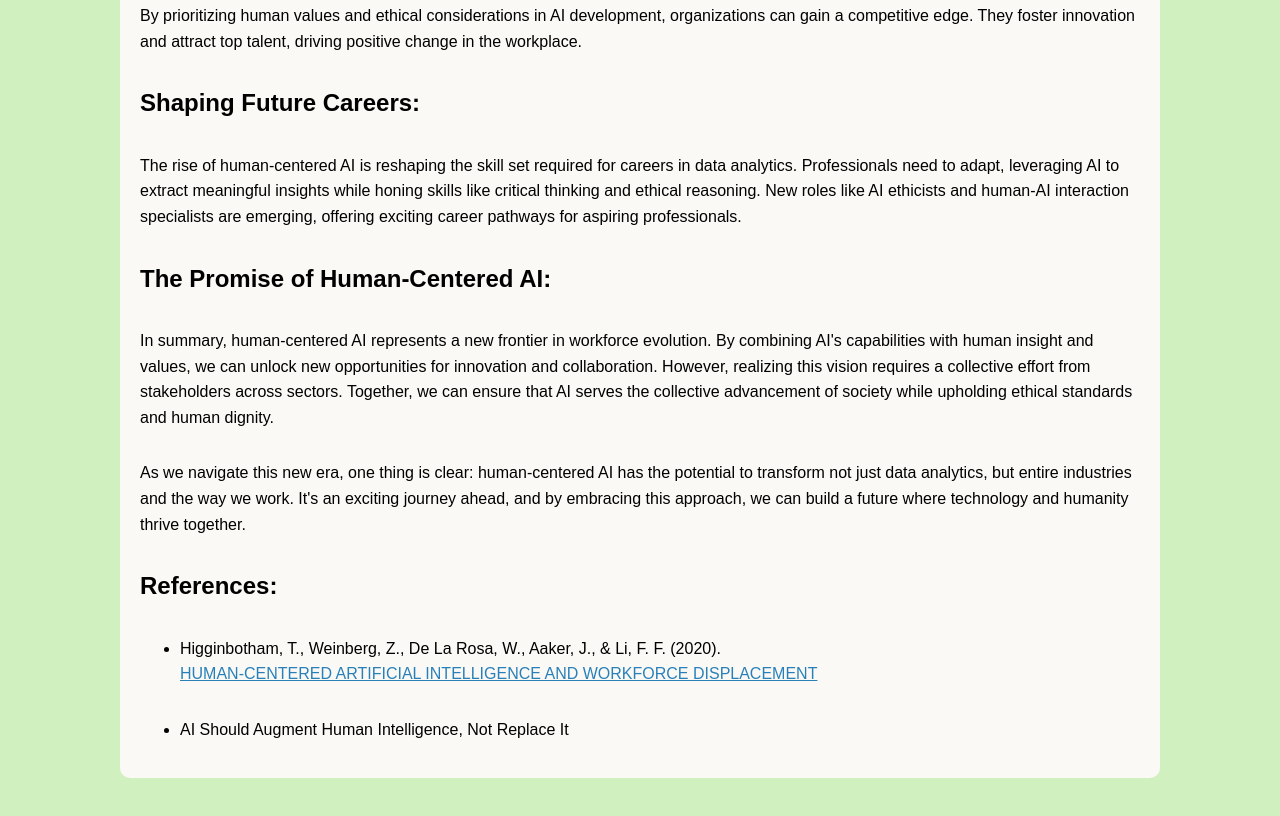
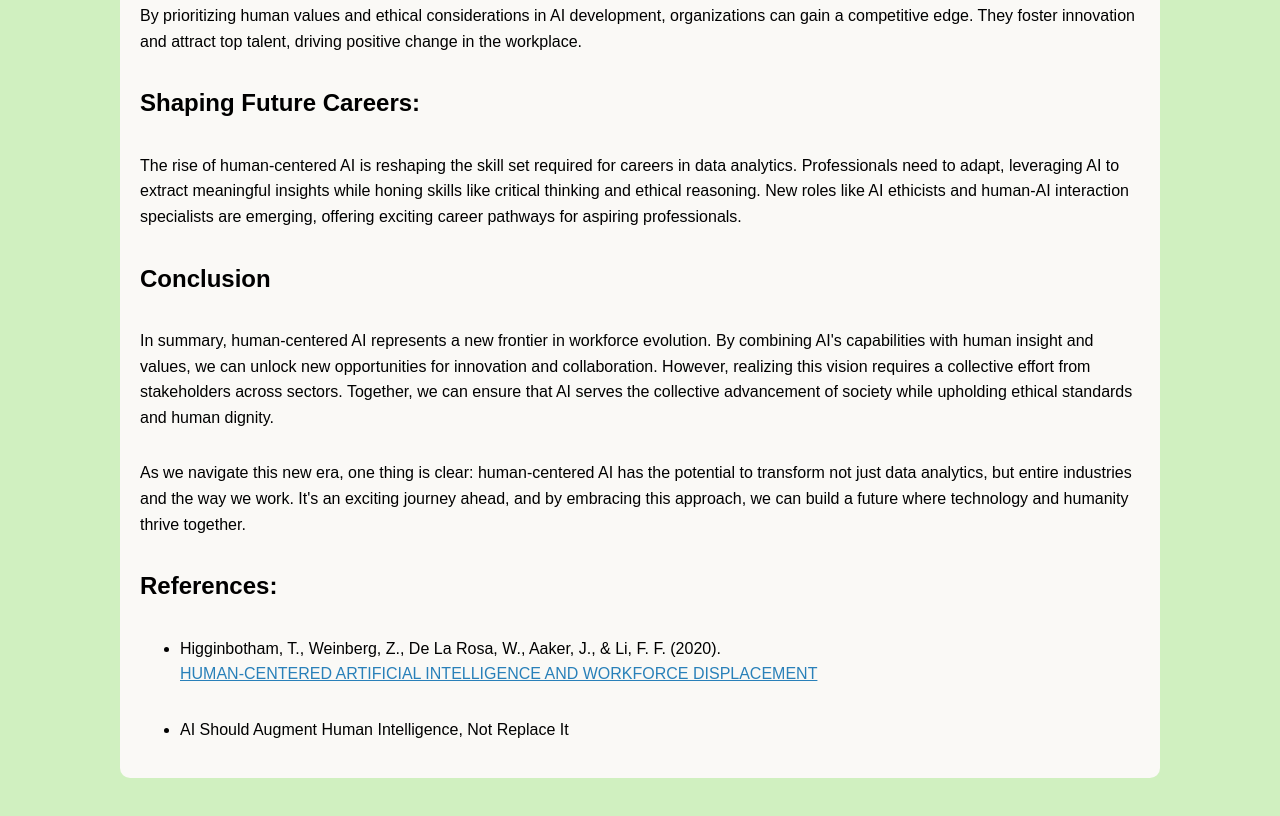
Before and after one commit to ranashweta08/shwetaranaportfolio, a plain HTML site: page single.html in a window 1280 px wide. Shown: the part 749-1565 px from the top of the page. Drawn offline with Linux system fonts and the light colour scheme.

Commit message:
Update single.html

```diff
--- a/single.html
+++ b/single.html
@@ -45,7 +45,7 @@
   <h2>Shaping Future Careers:</h2>
   <p>The rise of human-centered AI is reshaping the skill set required for careers in data analytics. Professionals need to adapt, leveraging AI to extract meaningful insights while honing skills like critical thinking and ethical reasoning. New roles like AI ethicists and human-AI interaction specialists are emerging, offering exciting career pathways for aspiring professionals.</p>
 
-  <h2>The Promise of Human-Centered AI:</h2>
+  <h2>Conclusion</h2>
   <p>In summary, human-centered AI represents a new frontier in workforce evolution. By combining AI's capabilities with human insight and values, we can unlock new opportunities for innovation and collaboration. However, realizing this vision requires a collective effort from stakeholders across sectors. Together, we can ensure that AI serves the collective advancement of society while upholding ethical standards and human dignity.</p>
   <p>As we navigate this new era, one thing is clear: human-centered AI has the potential to transform not just data analytics, but entire industries and the way we work. It's an exciting journey ahead, and by embracing this approach, we can build a future where technology and humanity thrive together.</p>
 </article>
```
